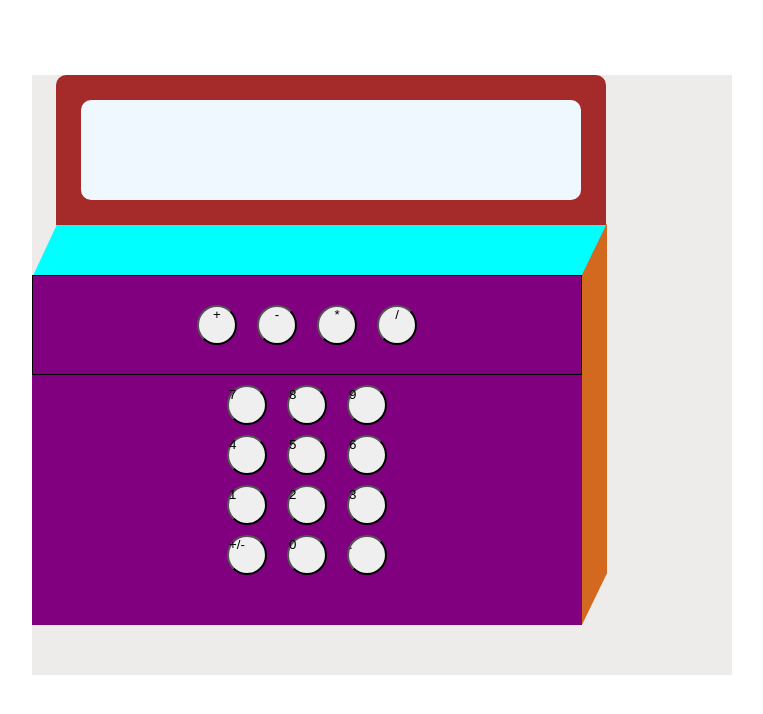
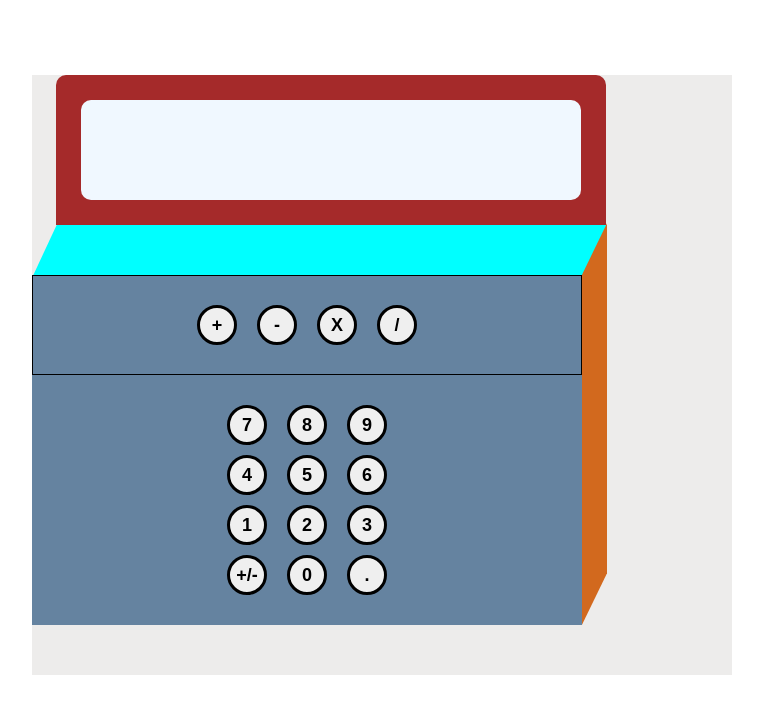
Before and after one commit to blackenedburger/calculator, a plain HTML site: page index.html in a window 1280 px wide. Shown: the whole page, without its empty margins (258-1021 px from the left). Drawn offline with Linux system fonts and the light colour scheme.

Commit message:
Add files via upload
got number pad working

```diff
--- a/index.html
+++ b/index.html
@@ -13,6 +13,7 @@
             padding: 0;
             box-sizing: border-box;
         }
+
         body,html {
             margin: 0;
             padding: 0;
@@ -82,7 +83,7 @@
             flex-direction: column;
             height: 350px;
             width: 550px;
-            background-color: purple;
+            background-color: rgb(101, 131, 160);
         }
 
         #frame-right{
@@ -94,8 +95,6 @@
             transform: skewY(-64deg);
             margin-top: -26px;
         }
-
-
 
         #div-operators{
             display: flex;
@@ -113,25 +112,42 @@
             height: 40px;
             width: 40px;
             border-radius: 50%;
+            border: 3px solid black;
             justify-content: center;
+            align-items: center;
             margin: 10px;
+            font-weight: 900;
+            font-size: large;
         }
 
         #div-numbers{
             display: flex;
             flex-direction: row;
             justify-content: center;
+            margin-top: 20px;
         }
 
-        .btns-numbers{
+        .btns-numbers,
+        .btns-others{
             display: flex;
             flex-direction: column;
             height: 40px;
             width: 40px;
             border-radius: 50%;
+            border: 3px solid black;
             margin: 10px;
+            justify-content: center;
+            align-items: center;
+            font-weight: 900;
+            font-size: large;
         }
     </style>
+
+
+
+
+
+
 
 <div class="container">
     <div id="frame-display">
@@ -147,15 +163,15 @@
             <div id="div-operators">
                 <button class="btns-operators" id="add">+</button>
                 <button class="btns-operators" id="subtract">-</button>
-                <button class="btns-operators" id="multiply">*</button>
+                <button class="btns-operators" id="multiply">X</button>
                 <button class="btns-operators" id="divide">/</button>
             </div>
             <div id="div-numbers">
                 <div class="btns-rows" id="row741">
                     <button class="btns-numbers" id="seven">7</button>
                     <button class="btns-numbers" id="four">4</button>
-                    <button class="btns-numbers" id="one">1</button>
-                    <button class="btns-numbers" id="inverse">+/-</button>
+                    <button class="btns-numbers" id="one" value="1">1</button>
+                    <button class="btns-others" id="inverse">+/-</button>
                 </div>
                 <div class="btns-rows" id="row8520">
                     <button class="btns-numbers" id="eight">8</button>
@@ -167,7 +183,7 @@
                     <button class="btns-numbers" id="nine">9</button>
                     <button class="btns-numbers" id="six">6</button>
                     <button class="btns-numbers" id="three">3</button>
-                    <button class="btns-numbers" id="decimal">.</button>
+                    <button class="btns-others" id="decimal">.</button>
                 </div>
             </div>
         </div>
@@ -188,6 +204,33 @@
 
 
     <script>
+        let displayArea = document.getElementById("display-area");
+        let btnOperators = document.getElementsByClassName("btns-operators"); // need event listener
+        let btnNumbers = document.getElementsByClassName("btns-numbers");  //need event listener
+        let btnNumbersArray = [];
+
+        // changes color of number buttens and gets their value when clicked
+        for (let i = 0; i < btnNumbers.length; i++){
+            btnNumbersArray.push(btnNumbers[i]);
+
+            console.log(btnNumbersArray);
+            btnNumbersArray[i].addEventListener("mouseover", function () {
+                btnNumbersArray[i].style.background = "#c6c0c9";
+            })
+            btnNumbersArray[i].addEventListener("mouseout", function () {
+                btnNumbersArray[i].style.background = "white";
+            })
+            btnNumbersArray[i].addEventListener("click", function () {
+                number = Number(btnNumbersArray[i].textContent);
+                displayArea.textContent += number;
+
+                console.log(Number(number));
+            })
+        }
+
+
+
+        //btnNumbers[i].addEventListener('mouseover', e => e.target.classList.add('mouseOver'))
 
     </script>
 </body>
```
